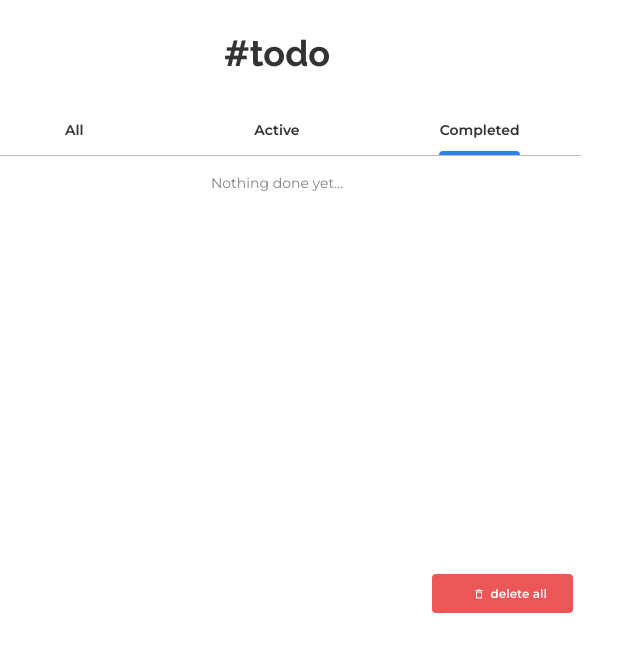
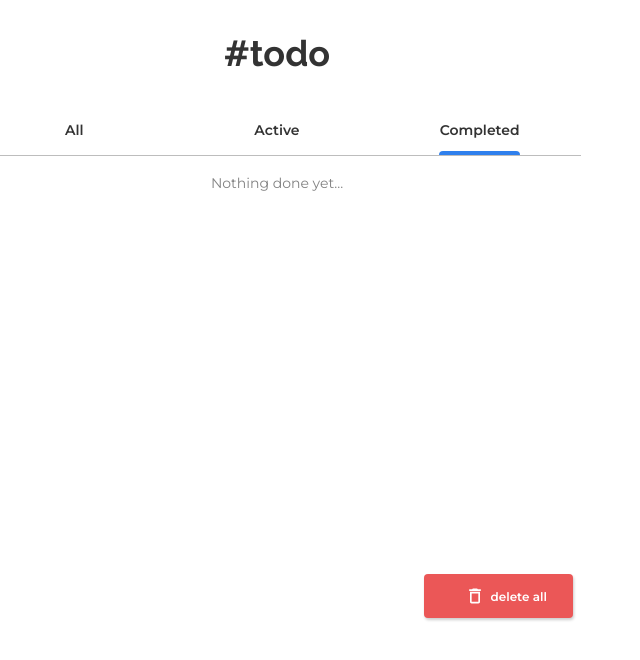
Before and after one commit to DoIfeanyichukwu/todo-app, a React (Vite) app: page / in a window 1280 px wide. Both pictures are taken after a click on the button "Completed". Shown: the top 660 px of the page, without its empty margins (363-1003 px from the left). Built offline with nearby package versions, Linux system fonts and the light colour scheme.

Commit message:
delete all button sorted.

```diff
--- a/src/App.jsx
+++ b/src/App.jsx
@@ -47,8 +47,17 @@ function App(props) {
     }
   });
 
+  const handleDeleteAll = (e) => {
+    e.preventDefault();
+    const task_map = Array.from(tasks).filter(task => {
+      if (task.status != 'completed') return task;
+    })
+
+    setTasks(task_map);
+  }
+
   let completeCount = completedCount(tasks);
-  let del_btn = <button className="delete_all_btn"><MdDeleteOutline/> delete all</button>
+  let del_btn = <button onClick={handleDeleteAll} className="delete_all_btn"><MdDeleteOutline/> delete all</button>
 
   return (
     <div className="app">
--- a/src/index.css
+++ b/src/index.css
@@ -124,4 +124,11 @@
   display: flex;
   align-items: center;
   gap: 5.5px;
+  cursor: pointer;
+  box-shadow: 1px 2px 3px rgba(0, 0, 0, .2);
 }
+
+.delete_all_btn > svg {
+  width: 20px;
+  height: 20px;
+}
```
